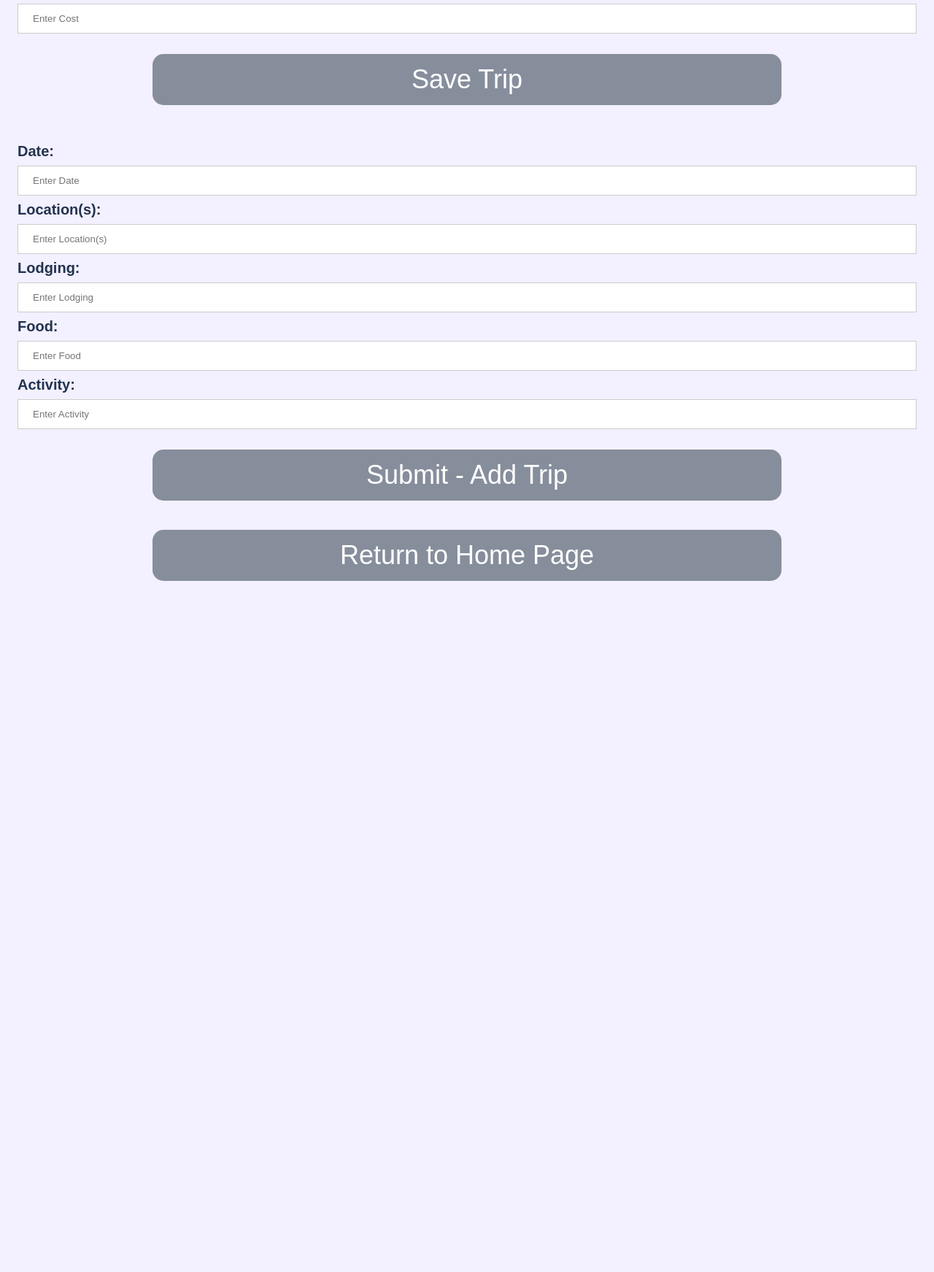
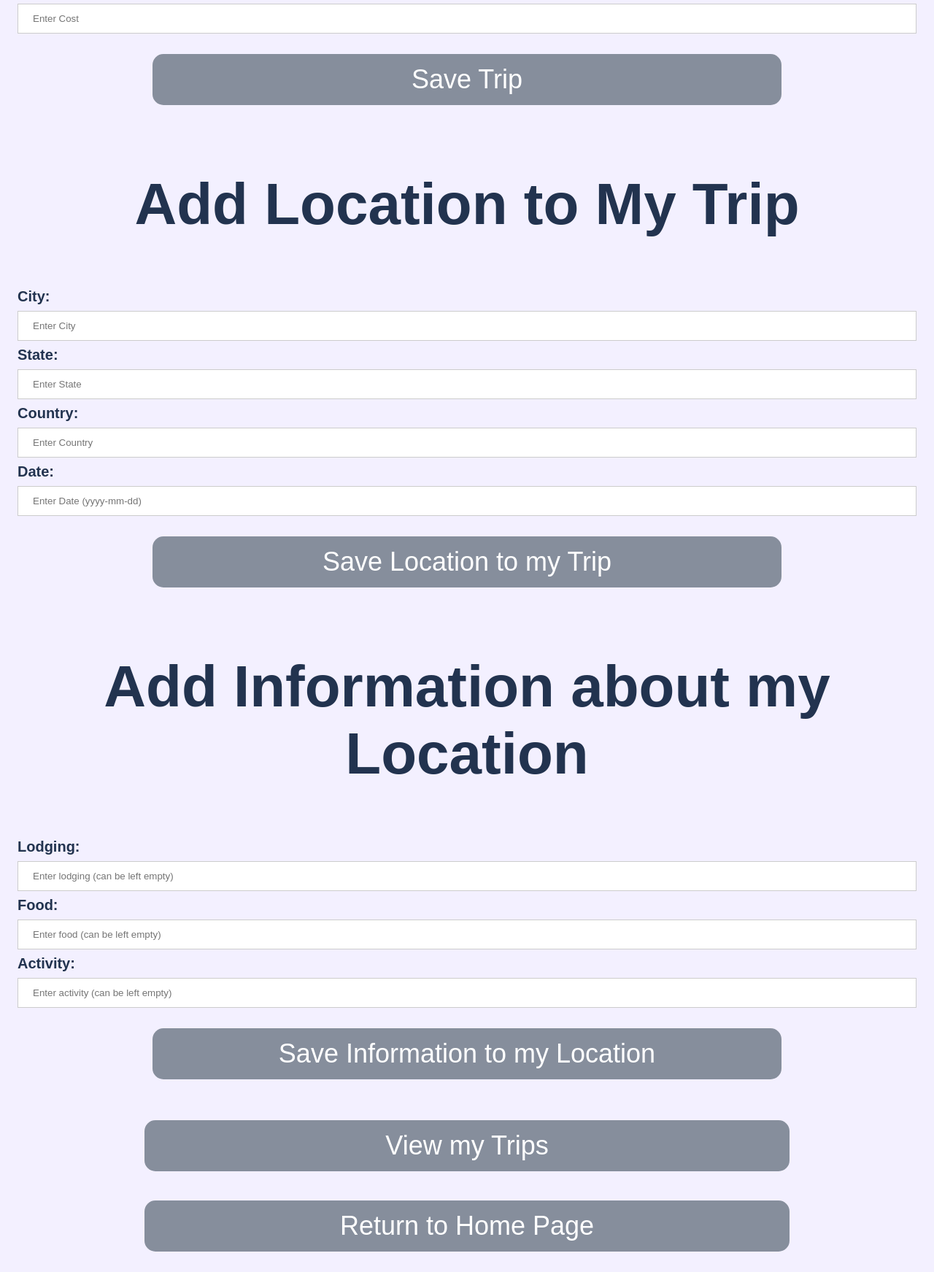
Before and after one commit to chotch/CS340FinalProject, a PHP site: page /AddTrip.php in a window 1280 px wide. Shown: the part 401-2144 px from the top of the page at 73% size. Before the commit the page ends 1197 px from the top, so only its background shows below. Run offline with PHP 8.4, Linux system fonts and the light colour scheme.

Commit message:
AddTrip done! ViewTrips not perfect

```diff
--- a/AddTrip.php
+++ b/AddTrip.php
@@ -15,37 +15,57 @@
 <div id = "frm1" div class="container">
 <form action="saveTrip.php" method="post">
   <label for="name"> <b> Trip Name: </b></label>
-  <input type="text" name="tripname" id="service" placeholder="Enter Name" name="service">
+  <input type="text" name="tripname" id="service" placeholder="Enter Name">
 
   <label for="rating"> <b> Rating: </b></label>
-  <input type="text" name="rating" id="service" placeholder="Enter Rating" name="service">
+  <input type="text" name="rating" id="service" placeholder="Enter Rating">
 
   <label for="cost"> <b> Cost: </b></label>
-  <input type="text" name="cost" id="service" placeholder="Enter Cost" name="service">
+  <input type="text" name="cost" id="service" placeholder="Enter Cost">
 
   <button type="submit"> Save Trip </button>
 </form>
 
 </div>
+  <h1 class="logo">Add Location to My Trip</h1>
 
 <div id = "frm1" div class="container">
-  <label for="enterMywn"> <b> Date: </b></label>
-  <input type="text" id="service" placeholder="Enter Date" name="service">
+  <form action="saveLocation.php" method="post">
+    <label for="city"> <b> City: </b> </label>
+    <input type="text" name="city" id="service" placeholder="Enter City">
 
-  <label for="enterMyOwn"> <b> Location(s): </b></label>
-  <input type="text" id="service" placeholder="Enter Location(s)" name="service">
+    <label for="state"> <b> State: </b> </label>
+    <input type="text" name="state" id="service" placeholder="Enter State">
 
-  <label for="enterMyOwn"> <b> Lodging: </b></label>
-  <input type="text" id="service" placeholder="Enter Lodging" name="service">
+    <label for="country"> <b> Country: </b> </label>
+    <input type="text" name="country" id="service" placeholder="Enter Country">
+
+    <label for="date"> <b> Date: </b> </label>
+    <input type="text" name="date" id="service" placeholder="Enter Date (yyyy-mm-dd)">
+    <button type="submit"> Save Location to my Trip </button>
+  </form>
+</div>
+
+  <h1 class="logo">Add Information about my Location</h1>
+<div id = "frm1" div class="container">
+  <form action="saveInfo.php" method="post">
+    <label for="lodging"> <b> Lodging: </b> </label>
+    <input type="text" name="lodging" id="service" placeholder="Enter lodging (can be left empty)">
+
+    <label for="food"> <b> Food: </b> </label>
+    <input type="text" name="food" id="service" placeholder="Enter food (can be left empty)">
+
+    <label for="activity"> <b> Activity: </b> </label>
+    <input type="text" name="activity" id="service" placeholder="Enter activity (can be left empty)">
+
+    <button type="submit"> Save Information to my Location </button>
+  </form>
+</div>
 
 
-  <label for="enterMyOwn"> <b> Food: </b></label>
-  <input type="text" id="service" placeholder="Enter Food" name="service">
 
-  <label for="enterMyOwn"> <b> Activity: </b></label>
-  <input type="text" id="service" placeholder="Enter Activity" name="service">
 <!-- action to new page? after submission -->
-<button onclick="window.location.href = 'ViewTrips.php'"> Submit - Add Trip </button>
+<button onclick="window.location.href = 'ViewTrips.php'"> View my Trips </button>
 
 <button onclick="window.location.href = 'Home.php'"> Return to Home Page </button>
 
```
Also changed, not shown: saveInfo.php (added, +50 -0 lines), saveLocation.php (added, +24 -0 lines).
